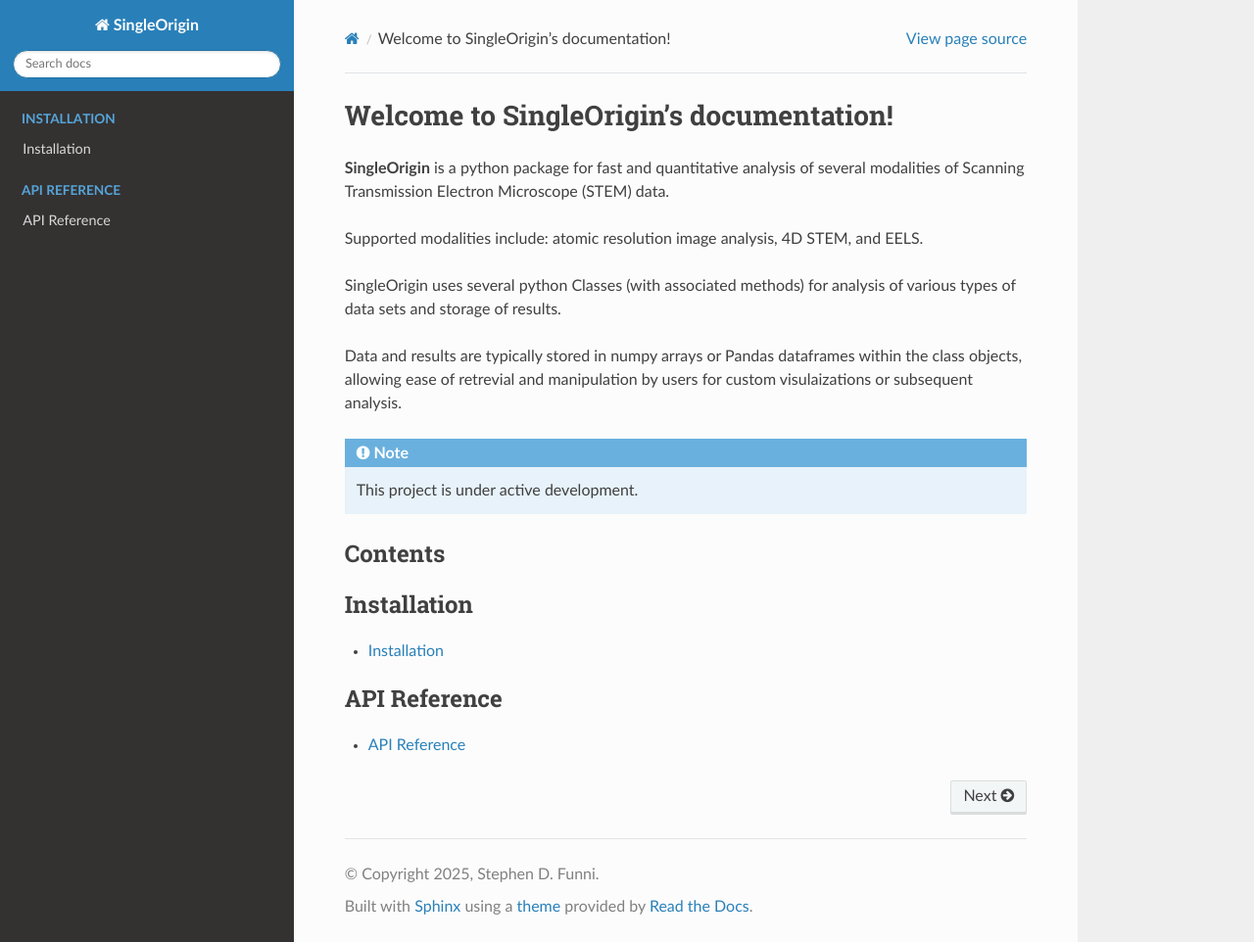
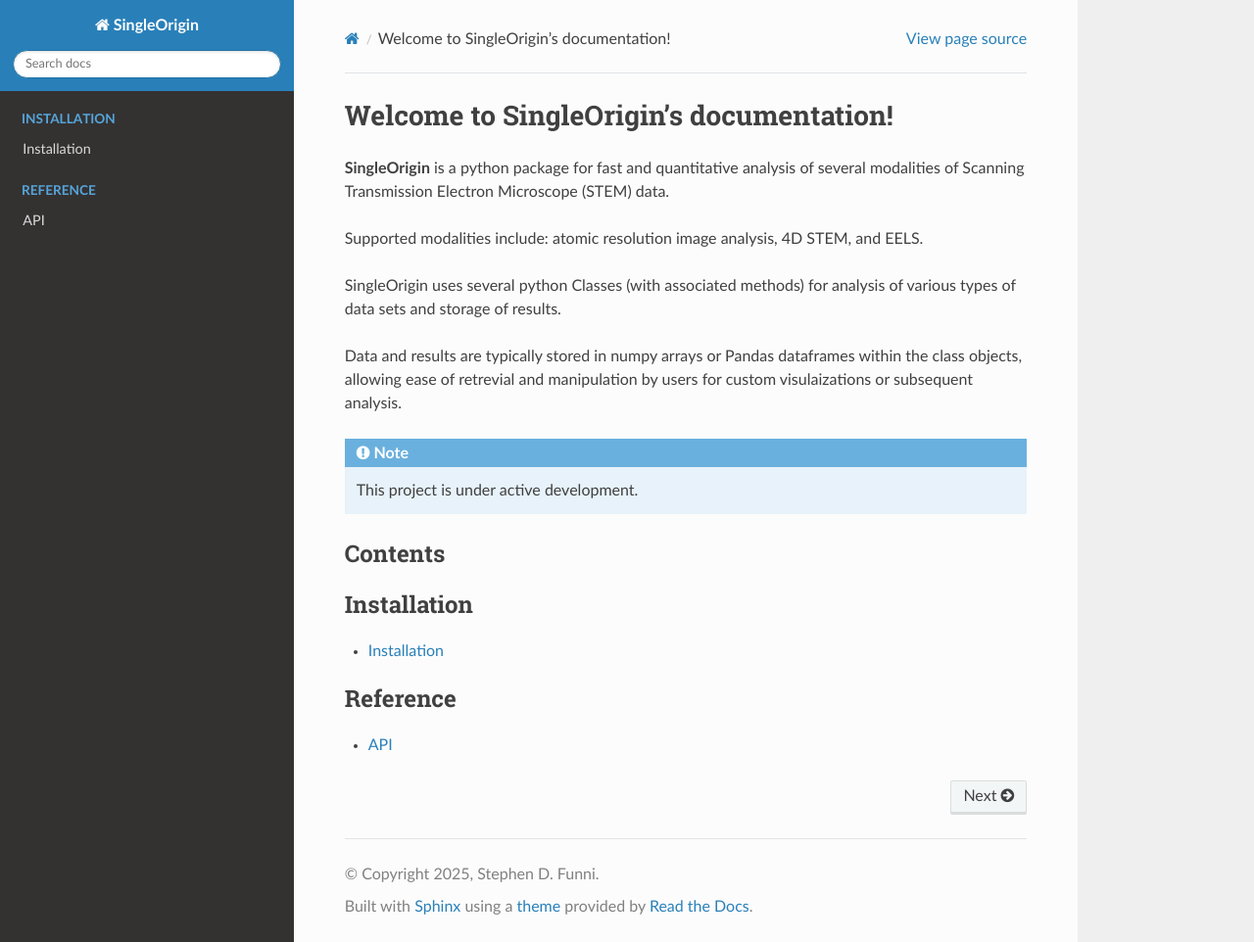
Before and after one commit to sdfunni/SingleOrigin, a Sphinx documentation site: the page built from docs/index.rst, in a window 1280 px wide and 962 px high. Shown: the whole window at 98% size. Built offline with Sphinx 7.4.7 and the Read the Docs theme 3.1.0, drawn with Linux system fonts in a browser that asks for light colours.

```diff
--- a/docs/api.rst
+++ b/docs/api.rst
@@ -1,7 +1,4 @@
-API Reference
--------------
+API
+---
 
-.. autosummary::
-   :toctree: generated
-
-   autoapi/SingleOrigin/index
+autoapi/SingleOrigin/index
--- a/docs/index.rst
+++ b/docs/index.rst
@@ -23,7 +23,7 @@ Contents
    installation
 
 .. toctree::
-   :caption: API Reference
+   :caption: Reference
    :maxdepth: 2
 
    api
```
